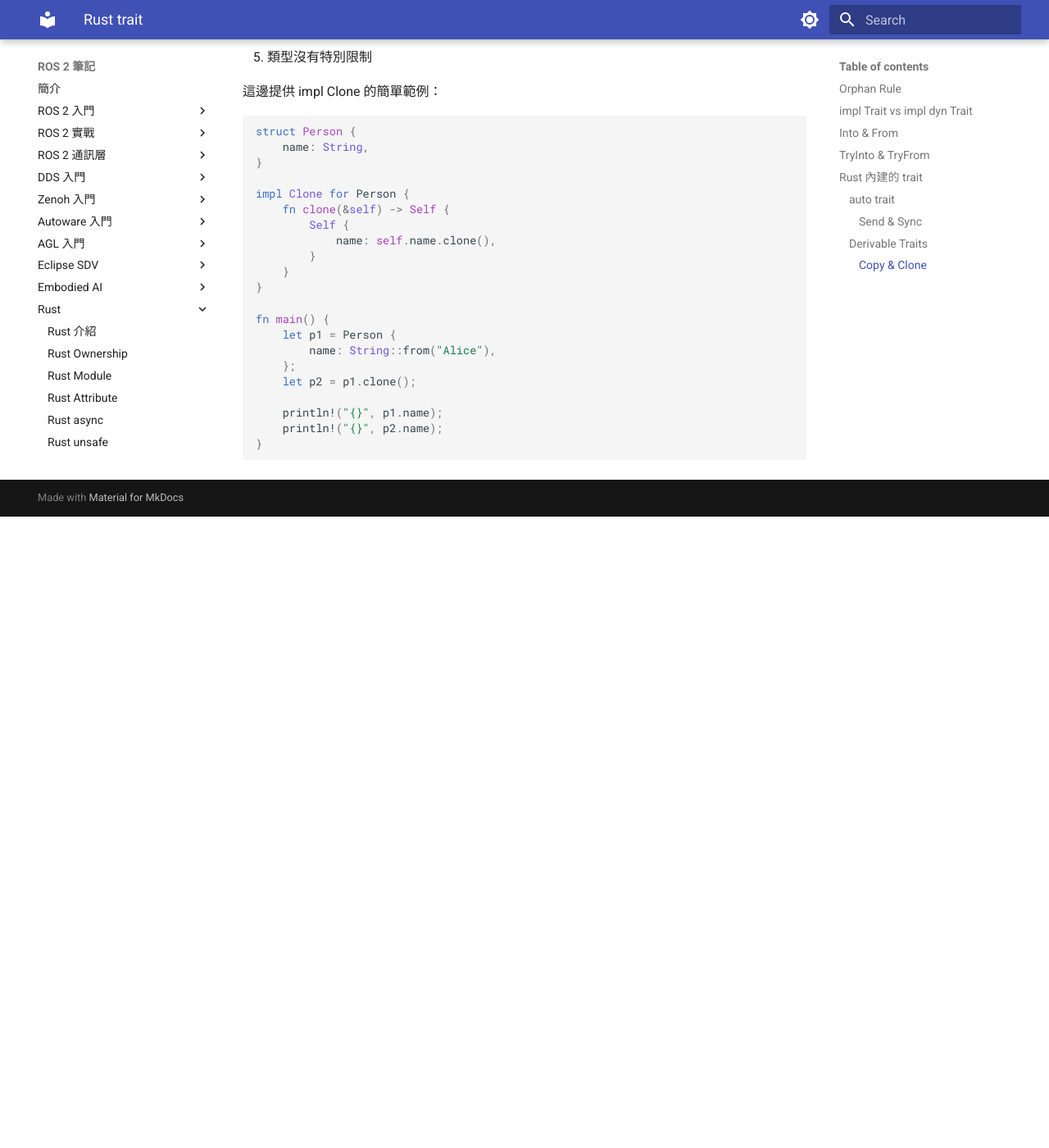
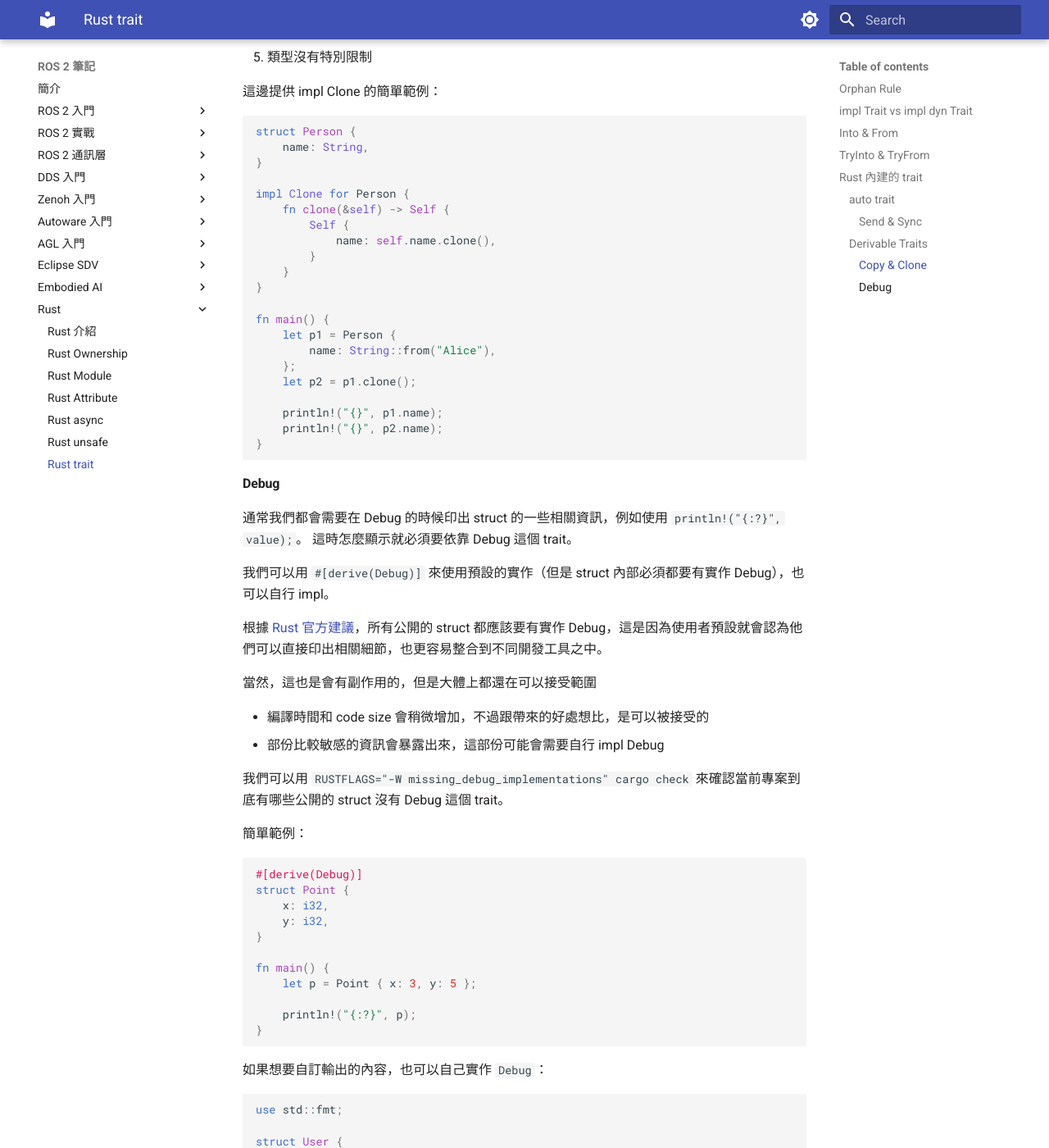
Before and after one commit to evshary/ros2-learning, an MkDocs documentation site: the page built from docs/rust/trait.md, in a window 1280 px wide and 1400 px high, scrolled down 5489 px. Shown: the whole window at 82% size. Built offline with MkDocs 1.6.1 and Material for MkDocs 9.7.7, drawn with Linux system fonts in a browser that asks for light colours; before the commit the page ends 6119 px from its top, so only the background shows below that; some of the changed text lies outside the part shown.

Commit message:
Add Debug trait.
Signed-off-by: ChenYing Kuo <evshary@gmail.com>

````diff
--- a/docs/rust/trait.md
+++ b/docs/rust/trait.md
@@ -275,3 +275,61 @@ fn main() {
     println!("{}", p2.name);
 }
 ```
+
+#### Debug
+
+通常我們都會需要在 Debug 的時候印出 struct 的一些相關資訊，例如使用 `println!("{:?}", value);`。
+這時怎麼顯示就必須要依靠 Debug 這個 trait。
+
+我們可以用 `#[derive(Debug)]` 來使用預設的實作（但是 struct 內部必須都要有實作 Debug），也可以自行 impl。
+
+根據 [Rust 官方建議](https://doc.rust-lang.org/std/fmt/#fmtdisplay-vs-fmtdebug)，所有公開的 struct 都應該要有實作 Debug，這是因為使用者預設就會認為他們可以直接印出相關細節，也更容易整合到不同開發工具之中。
+
+當然，這也是會有副作用的，但是大體上都還在可以接受範圍
+
+* 編譯時間和 code size 會稍微增加，不過跟帶來的好處想比，是可以被接受的
+* 部份比較敏感的資訊會暴露出來，這部份可能會需要自行 impl Debug
+
+我們可以用 `RUSTFLAGS="-W missing_debug_implementations" cargo check` 來確認當前專案到底有哪些公開的 struct 沒有 Debug 這個 trait。
+
+簡單範例：
+
+```rust
+#[derive(Debug)]
+struct Point {
+    x: i32,
+    y: i32,
+}
+
+fn main() {
+    let p = Point { x: 3, y: 5 };
+
+    println!("{:?}", p);
+}
+```
+
+如果想要自訂輸出的內容，也可以自己實作 `Debug`：
+
+```rust
+use std::fmt;
+
+struct User {
+    name: String,
+    age: u8,
+}
+
+impl fmt::Debug for User {
+    fn fmt(&self, f: &mut fmt::Formatter<'_>) -> fmt::Result {
+        write!(f, "User {{ name: {}, age: {} }}", self.name, self.age)
+    }
+}
+
+fn main() {
+    let user = User {
+        name: String::from("Alice"),
+        age: 18,
+    };
+
+    println!("{:?}", user);
+}
+```
````
